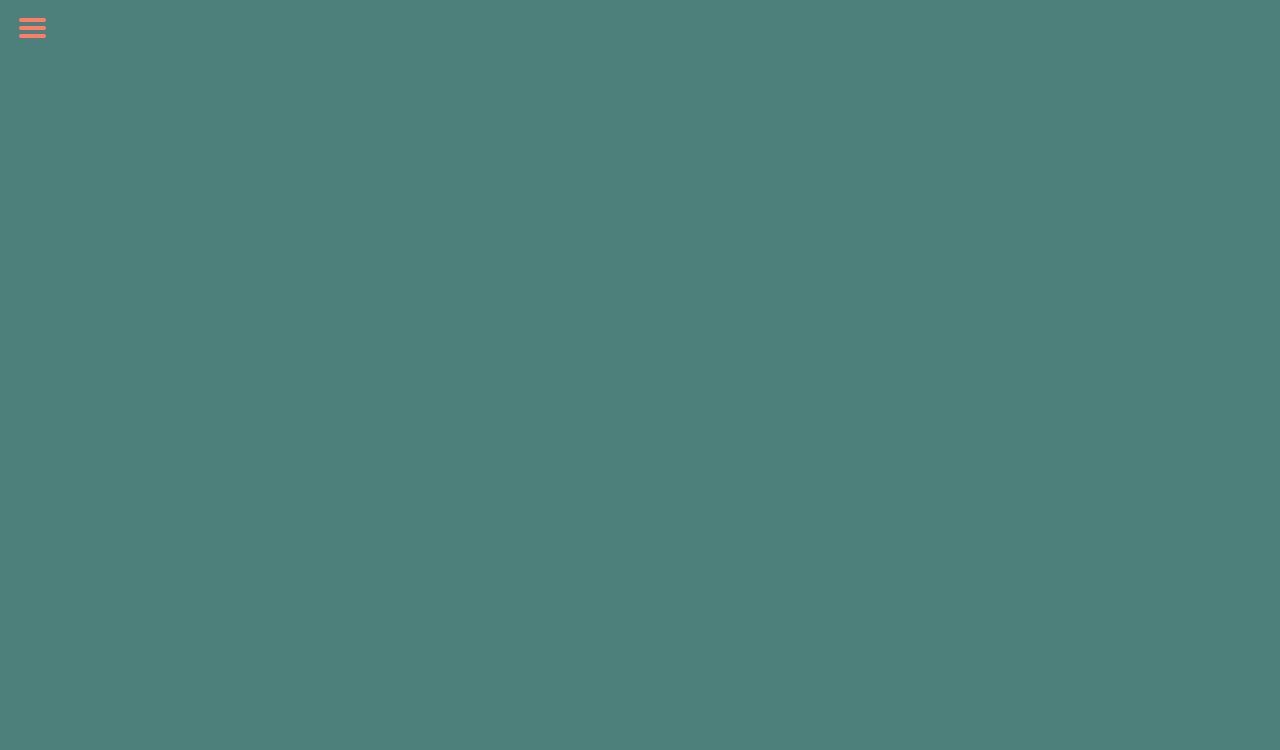
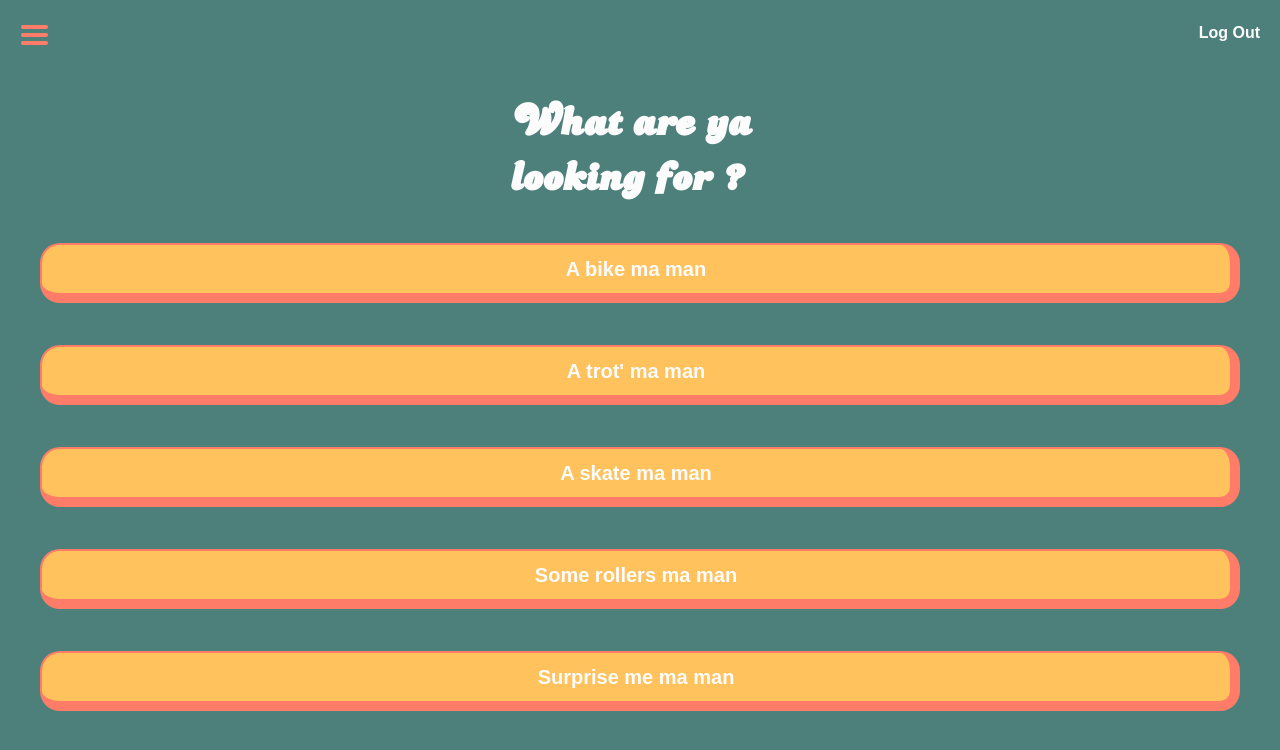
Before and after one commit to Cylecq/share-my-ride, a React (Vite) app in the folder frontend/: page /look in a window 1280 px wide. Shown: the top 750 px of the page. Built offline with nearby package versions, Linux system fonts and the light colour scheme.

Commit message:
looking page and navbar rent page

```diff
--- a/frontend/src/App.css
+++ b/frontend/src/App.css
@@ -51,4 +51,14 @@ button,
 a {
   border: none;
   cursor: pointer;
+  text-decoration: none;
 }
+
+.title-page {
+  font-family: var(--font-title);
+  font-size: 45px;
+  color: var(--background-card);
+  margin: 0 auto;
+  width: 260px;
+  margin: 20px auto 10px;
+}
--- a/frontend/src/components/BurgerMenu.css
+++ b/frontend/src/components/BurgerMenu.css
@@ -9,8 +9,7 @@
   flex-direction: column;
   align-items: flex-start;
   justify-content: space-around;
-  margin-left: 1em;
-  margin-top: 1em;
+  margin-left: 15px;
   background-color: transparent;
   border: transparent;
 }
--- /dev/null
+++ b/frontend/src/components/NavBar.css
@@ -0,0 +1,12 @@
+.nav-bar {
+  display: flex;
+  justify-content: space-between;
+  align-items: center;
+  margin-top: 20px;
+}
+
+.nav-bar > a {
+  margin: 0 20px;
+  color: var(--background-card);
+  font-weight: 600;
+}
--- /dev/null
+++ b/frontend/src/components/NavBar.jsx
@@ -0,0 +1,14 @@
+import { Link } from "react-router-dom";
+import BurgerMenu from "./BurgerMenu";
+import "./NavBar.css";
+
+function NavBar() {
+  return (
+    <nav className="nav-bar">
+      <BurgerMenu />
+      <Link to="/">Log Out</Link>
+    </nav>
+  );
+}
+
+export default NavBar;
--- a/frontend/src/pages/Landing.css
+++ b/frontend/src/pages/Landing.css
@@ -21,7 +21,7 @@
   flex-direction: column;
   justify-content: center;
   align-items: center;
-  margin: 0 30px;
+  margin: 0 30px 20px;
 }
 
 .logo-landing {
@@ -55,15 +55,6 @@
   color: var(--background-card);
 }
 
-.landing-page > h3 {
-  font-family: var(--font-title);
-  font-size: 45px;
-  color: var(--background-card);
-  margin: 0 auto;
-  width: 260px;
-  margin: 40px auto 0;
-}
-
 .bottom-landing {
   display: flex;
   flex-direction: column;
@@ -72,7 +63,7 @@
   background-color: var(--background-card);
   border-radius: var(--border-radius);
   padding: 20px;
-  margin: 20px 50px 40px;
+  margin: 0 50px 40px;
 }
 
 .bottom-landing > p {
--- a/frontend/src/pages/Landing.jsx
+++ b/frontend/src/pages/Landing.jsx
@@ -18,7 +18,7 @@ function Landing() {
           <Link to="/rent"> Rent ma Ride</Link>
         </button>
       </div>
-      <h3>A little about ourself...</h3>
+      <h3 className="title-page">A little about ourself...</h3>
       <div className="bottom-landing">
         <p>
           With Share Ma RideTM, you can rent a ride to another person for a day,
--- /dev/null
+++ b/frontend/src/pages/Rent/LookingFor.css
@@ -0,0 +1,27 @@
+.main-look {
+  height: 650px;
+  margin-top: 30px;
+  display: flex;
+  flex-direction: column;
+  justify-content: space-between;
+}
+
+.button-look {
+  margin: 15px 40px;
+  height: 60px;
+  border-radius: var(--border-radius);
+  background-color: var(--secondary-color);
+  font-size: 20px;
+  border: solid 2px var(--primary-color);
+  border-bottom: solid 10px var(--primary-color);
+  border-right: solid 10px var(--primary-color);
+  color: var(--background-card);
+  font-weight: 600;
+}
+
+.button-look:active {
+  background-color: var(--primary-color);
+  border: solid 2px var(--secondary-color);
+  border-bottom: solid 10px var(--secondary-color);
+  border-right: solid 10px var(--secondary-color);
+}
--- a/frontend/src/pages/Rent/LookingFor.jsx
+++ b/frontend/src/pages/Rent/LookingFor.jsx
@@ -1,9 +1,28 @@
-import BurgerMenu from "../../components/BurgerMenu";
+import NavBar from "../../components/NavBar";
+import "./LookingFor.css";
 
 function LookingFor() {
   return (
-    <div>
-      <BurgerMenu />
+    <div className="look-page">
+      <NavBar />
+      <div className="main-look">
+        <h1 className="title-page">What are ya looking for ?</h1>
+        <button type="button" className="button-look">
+          A bike ma man
+        </button>
+        <button type="button" className="button-look">
+          A trot' ma man
+        </button>
+        <button type="button" className="button-look">
+          A skate ma man
+        </button>
+        <button type="button" className="button-look">
+          Some rollers ma man
+        </button>
+        <button type="button" className="button-look">
+          Surprise me ma man
+        </button>
+      </div>
     </div>
   );
 }
--- a/frontend/src/pages/RentTo/Rent.jsx
+++ b/frontend/src/pages/RentTo/Rent.jsx
@@ -1,5 +1,11 @@
+import NavBar from "../../components/NavBar";
+
 function Rent() {
-  return <div>Rent</div>;
+  return (
+    <div className="rent-page">
+      <NavBar />
+    </div>
+  );
 }
 
 export default Rent;
```
Also changed, not shown: frontend/src/pages/RentTo/Rent.css (added).
